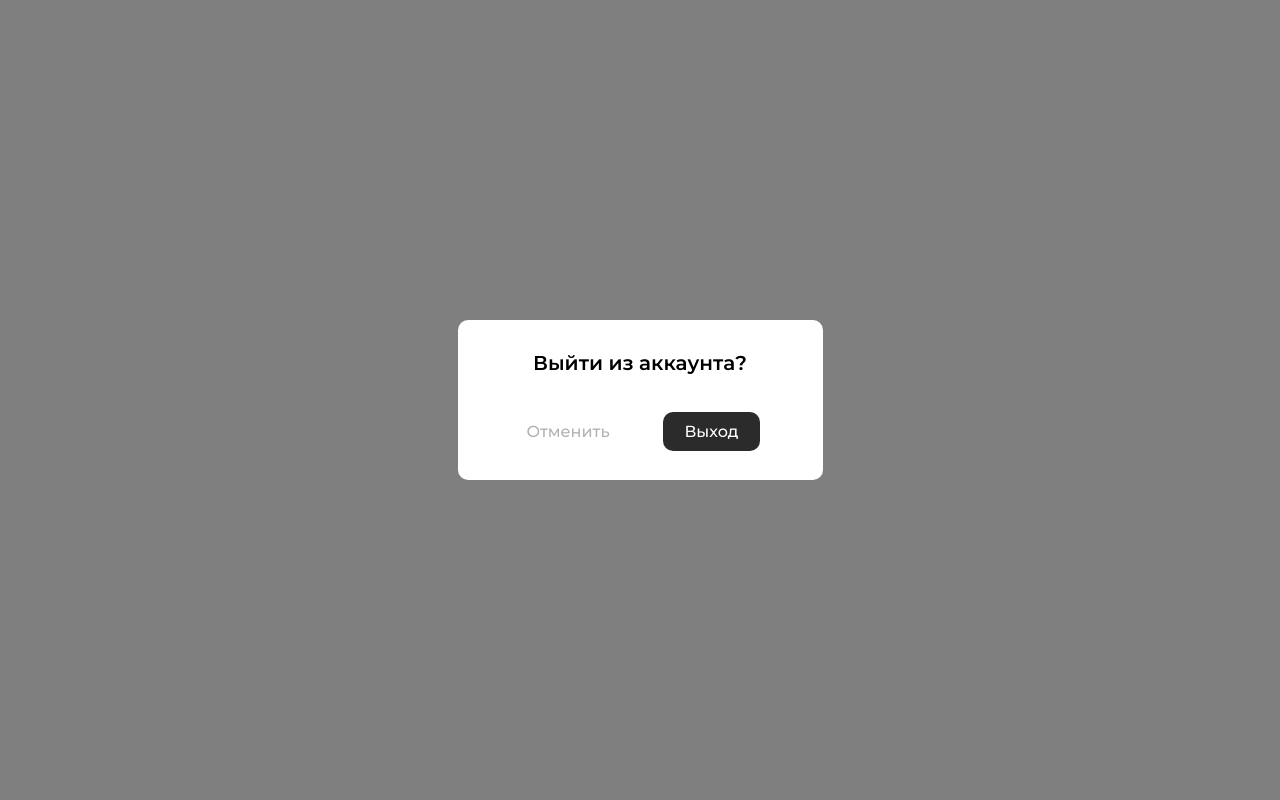
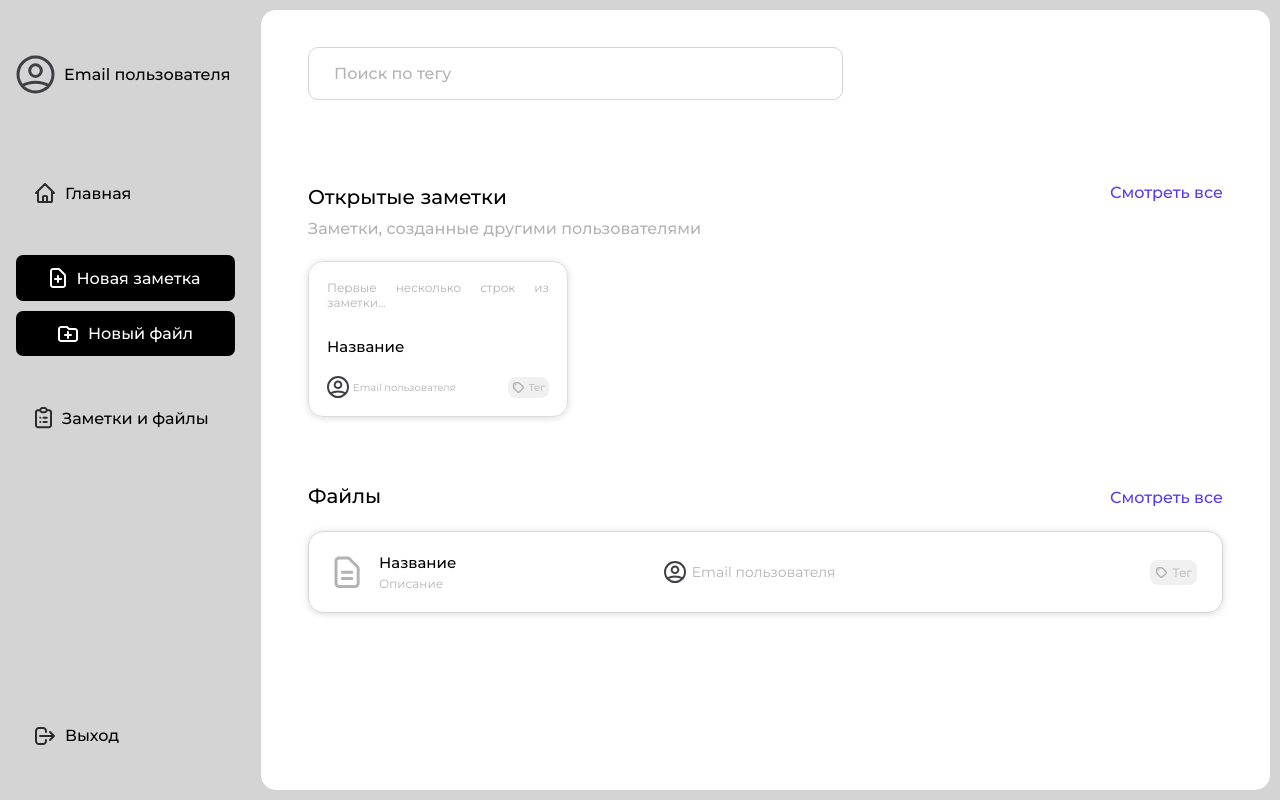
Before and after one commit to hil1ch/vite-react-ts-project, a React (Vite) app: page / in a window 1280 px wide. Built offline with nearby package versions, Linux system fonts and the light colour scheme.

Commit message:
Fix styles

```diff
--- a/src/App/App.tsx
+++ b/src/App/App.tsx
@@ -1,8 +1,8 @@
-import ApproveExit from "../Widgets/ApproveExit/ApproveExit";
+import MainPage from "../Pages/MainPage/MainPage";
 
 function App() {
   return <div>
-    <ApproveExit />
+    <MainPage />
   </div>
 }
 
--- a/src/Shared/MainPageFile/MainPageFile.css
+++ b/src/Shared/MainPageFile/MainPageFile.css
@@ -5,6 +5,11 @@
    width: 100%;
    box-shadow: 0px 1px 7px rgba(0, 0, 0, 0.15);
    cursor: pointer;
+   margin-bottom: 15px;
+}
+
+.main__page-file:last-child {
+   margin-bottom: 0;
 }
 
 .main__page-file__inner {
--- a/src/Shared/MyPageFile/MyPageFile.css
+++ b/src/Shared/MyPageFile/MyPageFile.css
@@ -5,6 +5,11 @@
    width: 100%;
    box-shadow: 0px 1px 7px rgba(0, 0, 0, 0.15);
    cursor: pointer;
+   margin-bottom: 15px;
+}
+
+.my__page-file:last-child {
+   margin-bottom: 0;
 }
 
 .my__page-file__inner {
--- a/src/Shared/SearchInput/SearchInput.css
+++ b/src/Shared/SearchInput/SearchInput.css
@@ -7,7 +7,7 @@
    font-family: 'Montserrat', sans-serif;
    font-weight: 500;
    font-size: 16px;
-   margin-bottom: 50px;
+   margin-bottom: 65px;
 }
 
 .search__input::placeholder {
--- a/src/Widgets/MainPageComponents/MainPageNotes/MainPageNotes.css
+++ b/src/Widgets/MainPageComponents/MainPageNotes/MainPageNotes.css
@@ -27,3 +27,9 @@
    color: #B3B3B3;
    margin-bottom: 23px;
 }
+
+.main__page-notes-list {
+   display: flex;
+   gap: 15px;
+   flex-wrap: wrap;
+}
--- a/src/Widgets/MyNotesAndFiles/MyPageFiles/MyPageFiles.css
+++ b/src/Widgets/MyNotesAndFiles/MyPageFiles/MyPageFiles.css
@@ -7,5 +7,6 @@
 .my__files-title {
    font-size: 20px;
    font-weight: 500;
+   margin: 0;
    margin-bottom: 23px;
 }
```
Also changed, not shown: src/Widgets/MyNotesAndFiles/MyPageNotes/MyPageNotes.css (+7 -0 lines).
